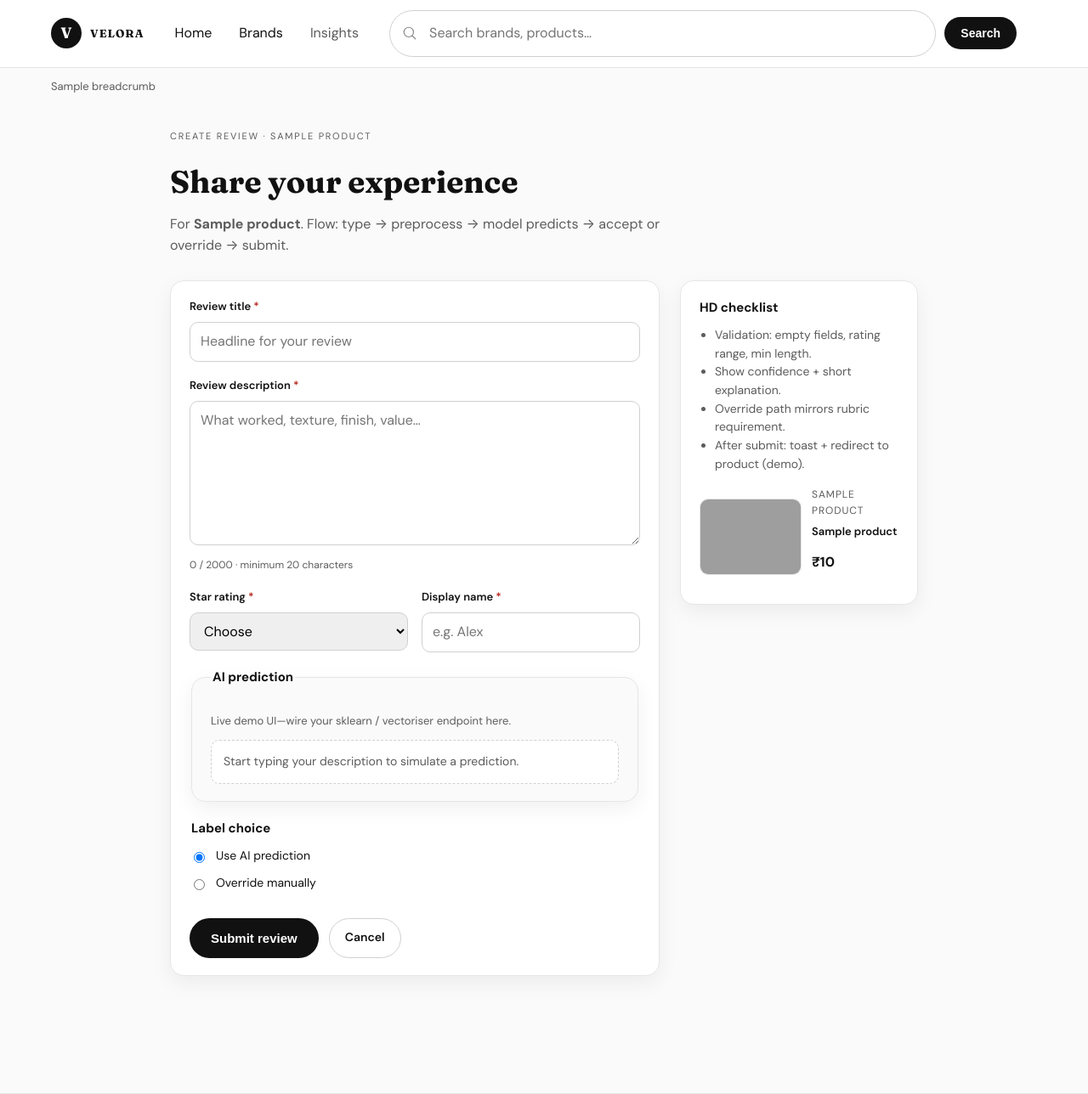
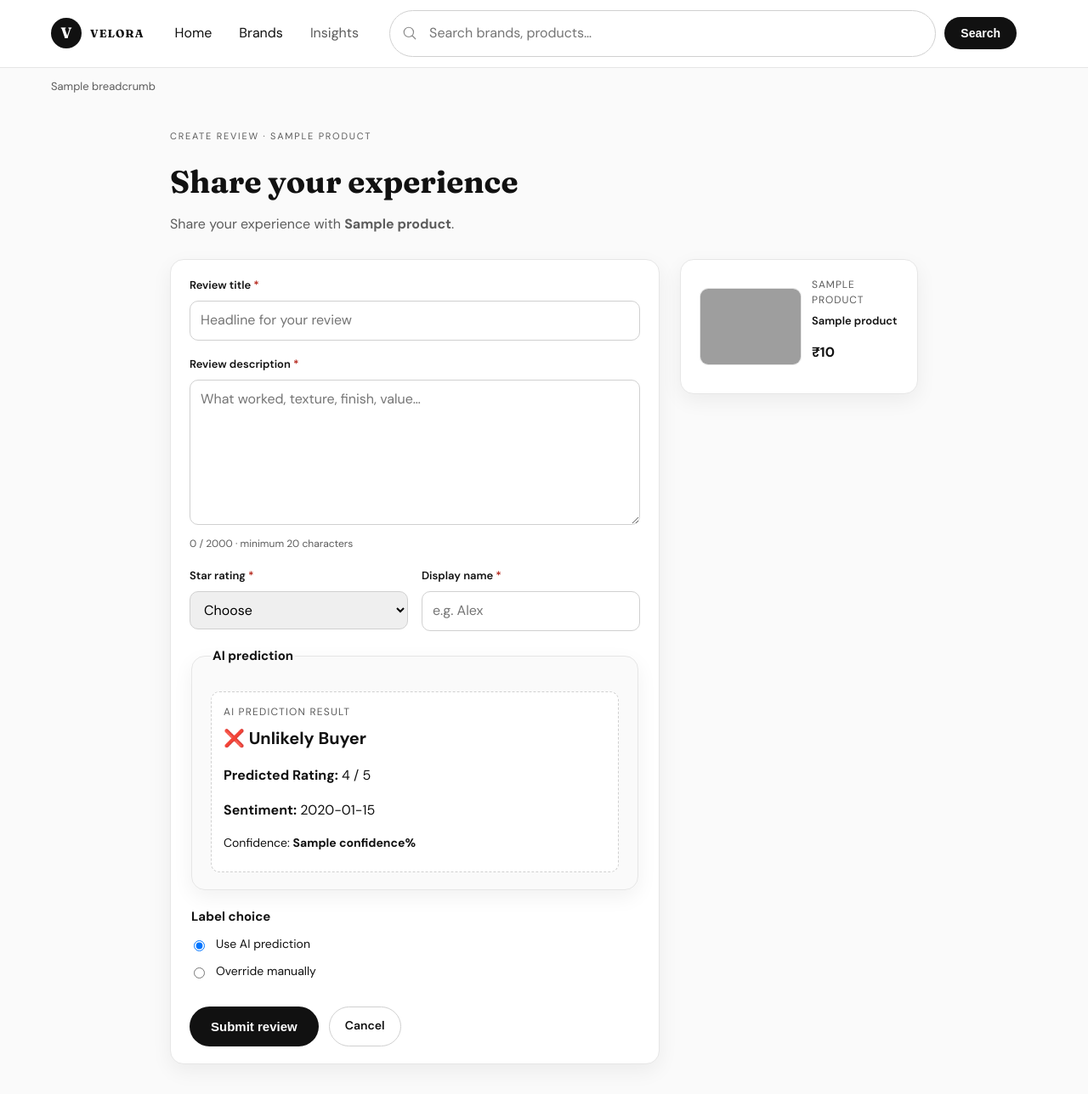
Before and after one commit to KhacHieu1/assignment3-webapp, a Python web app: template templates/create_review.html in a window 1280 px wide. Shown: the top 1288 px of the page at 85% size. Run offline with Jinja, Linux system fonts and the light colour scheme; the template is opened without the code that fills it: most values are stand-ins (such as "Sample title", 1, 10 or a date in 2020); grey boxes are pictures that could not be loaded.

Commit message:
Add ML review prediction and fix create review flow

```diff
--- a/templates/create_review.html
+++ b/templates/create_review.html
@@ -7,7 +7,7 @@
     <header class="page-intro">
         <p class="eyebrow">Create review · {{ product.brand_name }}</p>
         <h1 class="page-title">Share your experience</h1>
-        <p class="page-lead">For <strong>{{ product.product_title }}</strong>. Flow: type → preprocess → model predicts → accept or override → submit.</p>
+        <p class="page-lead">Share your experience with <strong>{{ product.product_title }}</strong>.</p>
     </header>
 
     <div class="create-grid">
@@ -39,19 +39,32 @@
 
             <fieldset class="panel panel-inner">
     <legend class="panel-title-sm">AI prediction</legend>
-                <p class="panel-muted">Live demo UI—wire your sklearn / vectoriser endpoint here.</p>
-                <div class="prediction-box" data-prediction-box>
-                    <div class="prediction-placeholder" data-prediction-placeholder>
-                        <p>Start typing your description to simulate a prediction.</p>
+    {% if review_result %}
+    <div class="prediction-box">
+        <p class="prediction-label">AI Prediction Result</p>
+        <p class="prediction-value">
+            {% if review_result.sentiment == 'Positive' %}
+                ✅ Likely Buyer
+            {% elif review_result.sentiment == 'Neutral' %}
+                😐 Neutral
+            {% else %}
+                ❌ Unlikely Buyer
+            {% endif %}
+        </p>
+        <p><strong>Predicted Rating:</strong> {{ review_result.rating }} / 5</p>
+        <p><strong>Sentiment:</strong> {{ review_result.sentiment }}</p>
+        {% if review_result.confidence %}
+        <p class="prediction-confidence">Confidence: <strong>{{ review_result.confidence }}%</strong></p>
+        {% endif %}
+        {% if model_accuracy %}
+        <p class="panel-muted">Model accuracy: {{ "%.1f"|format(model_accuracy * 100) }}%</p>
+        {% endif %}
     </div>
-                    <div class="prediction-result" hidden data-prediction-result>
-                        <p class="prediction-label">AI prediction</p>
-                        <p class="prediction-value" data-prediction-label>—</p>
-                        <p class="prediction-confidence">Confidence: <strong data-prediction-confidence>—</strong></p>
-                        <p class="prediction-explainer" data-prediction-explainer>Positive language and purchase cues increase buyer likelihood in the Milestone model.</p>
+    {% else %}
+    <div class="prediction-box">
+        <p class="panel-muted">Submit your review to see the AI prediction.</p>
     </div>
-                    <div class="loading-inline" hidden data-prediction-loading aria-live="polite">Analysing text…</div>
-                </div>
+    {% endif %}
 </fieldset>
 
             <fieldset class="override-fieldset">
@@ -83,13 +96,6 @@
         </form>
 
         <aside class="aside-hints panel">
-            <h2 class="panel-title-sm">HD checklist</h2>
-            <ul class="hint-list">
-                <li>Validation: empty fields, rating range, min length.</li>
-                <li>Show confidence + short explanation.</li>
-                <li>Override path mirrors rubric requirement.</li>
-                <li>After submit: toast + redirect to product (demo).</li>
-            </ul>
     <div class="product-mini">
         <img src="{{ url_for('static', filename=product.image) }}" alt="" width="120" height="150" loading="lazy">
         <div>
```
Also changed, not shown: app.py (+142 -5 lines). Lines whose indentation alone changed are shown as unchanged.
